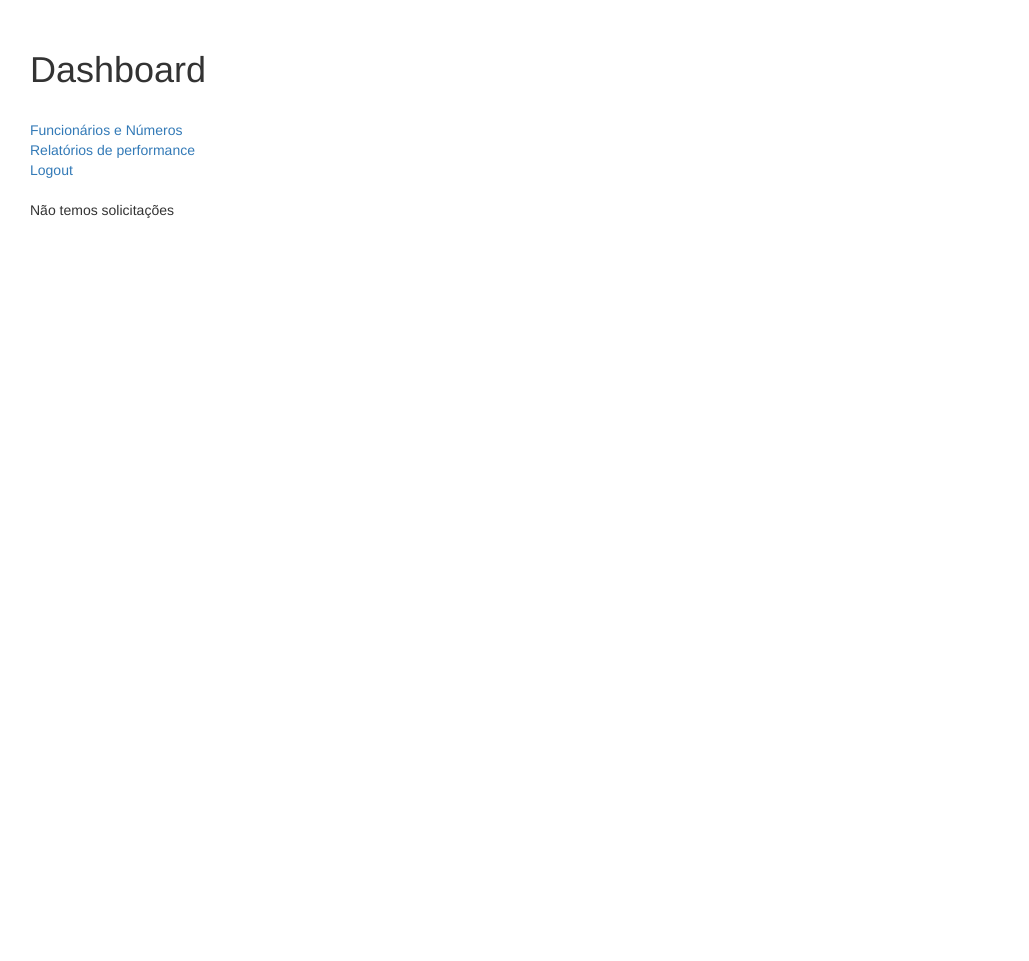
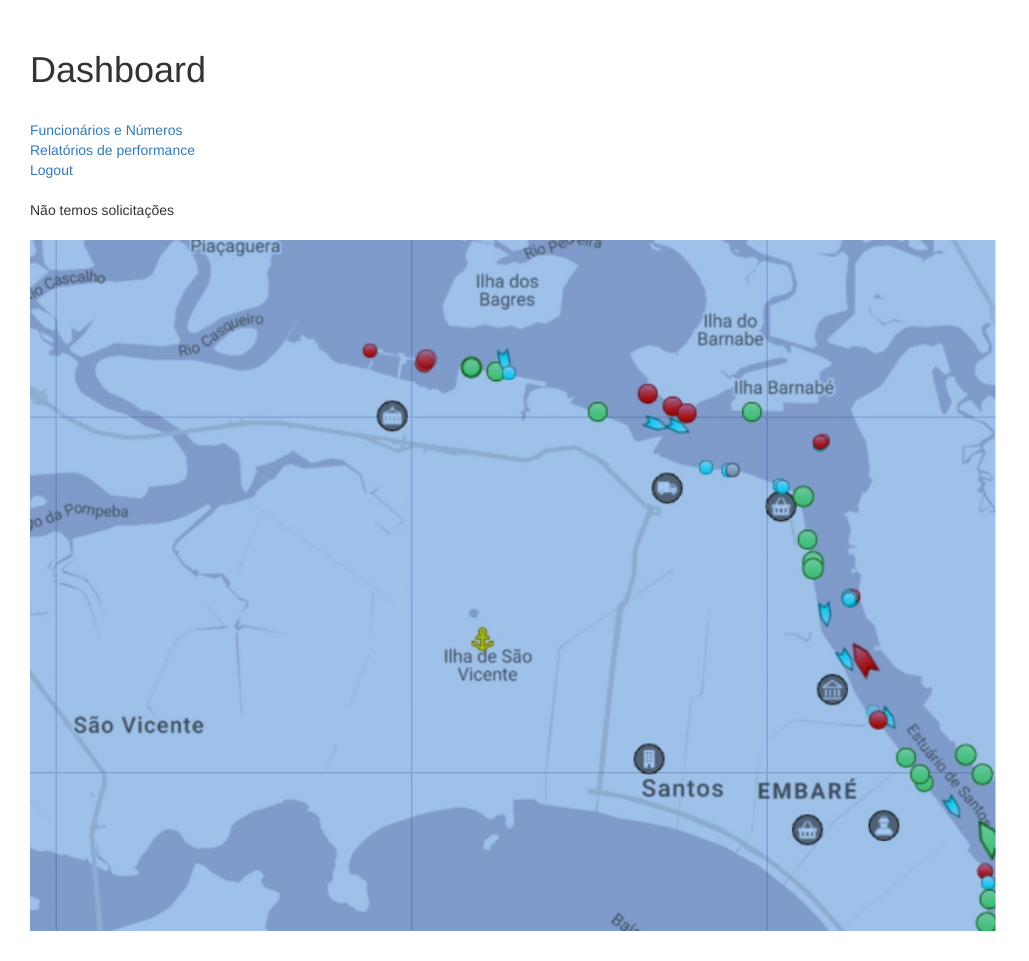
Before and after one commit to FernandoSLuz/PortoHack, a PHP site: page /dashboard.php in a window 1280 px wide. Shown: the whole page, without its empty margins (0-1029 px from the left). Before the commit the page ends 218 px from the top, so only its background shows below. Run offline with PHP 8.4, Linux system fonts and the light colour scheme; data that the repository does not hold is empty.

Commit message:
Images and map

```diff
--- /dev/null
+++ b/web_service/api/new_report.php
@@ -0,0 +1 @@
+you re a good boy
--- a/web_service/dashboard.php
+++ b/web_service/dashboard.php
@@ -3,6 +3,15 @@
 ini_set('display_errors', 1);
 ini_set('display_startup_errors', 1);
 ?>
+  <style>
+      #map{
+        display: block;
+        height: 691px;
+        width: 966px;
+        background-color: #ccc;
+        background-image: url('./images/map.png');
+      }
+  </style>
 <h1>Dashboard</h1>
 
   <br><a href="employees.php">Funcionários e Números</a>
@@ -30,4 +39,8 @@ ini_set('display_startup_errors', 1);
     }
 
    ?>
+   <br><br>
+   <div id="map" style="" >
+
+   </div>
 <?php include('main/footer.php');?>
```
Also changed, not shown: web_service/images/BG.png (added), web_service/images/button-0.png (added), web_service/images/button-1.png (added), web_service/images/button-2.png (added), web_service/images/logo.png (added), web_service/images/map.png (added).
